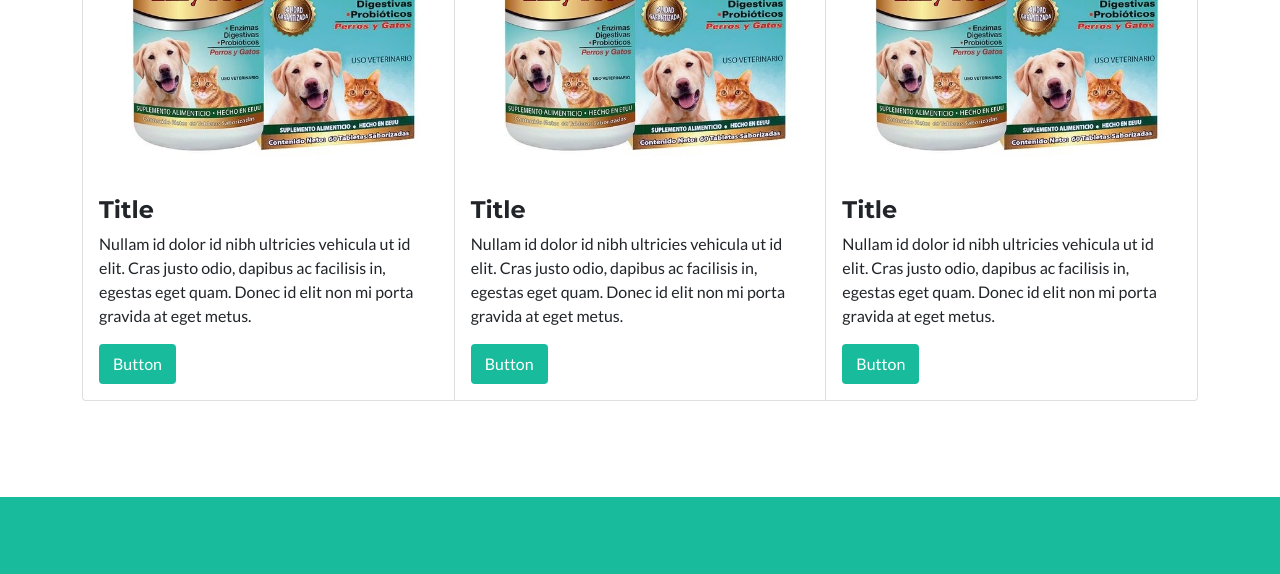
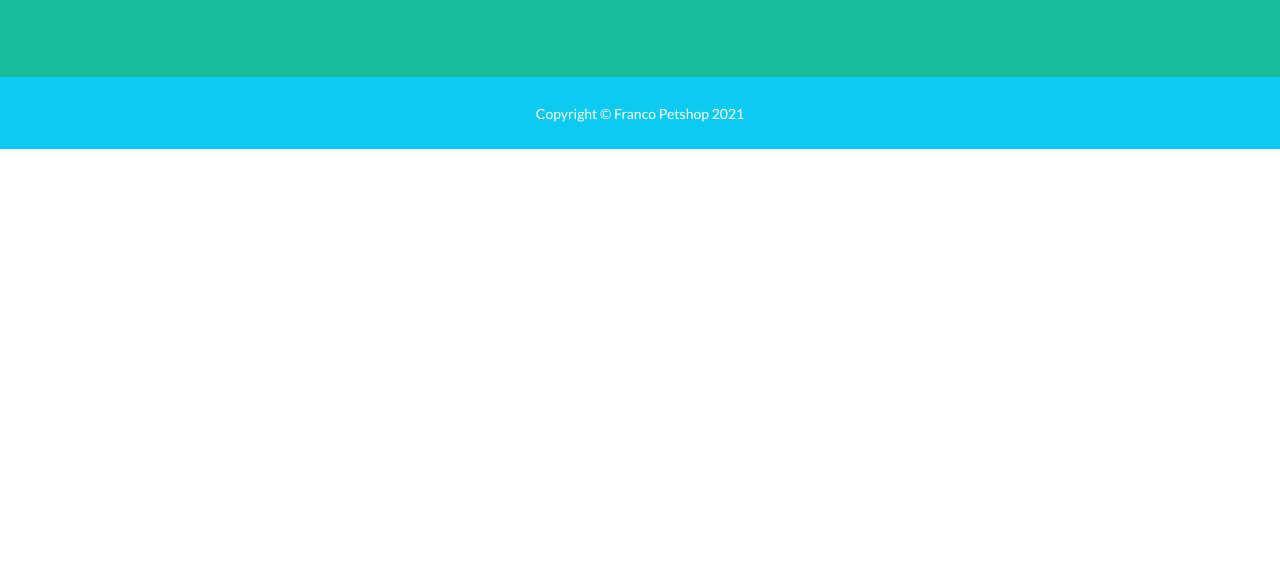
Before and after one commit to NicolasCirulli/FrancoPetShop, a plain HTML site: page juguetes.html in a window 1280 px wide. Shown: the part 500-1074 px from the top of the page. After the commit the page ends 800 px from the top, so only its background shows below. Drawn offline with Linux system fonts and the light colour scheme.

Commit message:
borre las card y cambie las clases del section

```diff
--- a/juguetes.html
+++ b/juguetes.html
@@ -27,30 +27,12 @@
             </div><button class="btn btn-warning ms-3" type="button"><i class="fa fa-shopping-cart"></i></button>
         </div>
     </nav>
-    <section id="contact">
+    <section id="juguetes">
         <div class="container">
             <h2 class="text-uppercase text-center text-secondary mb-0">Nuestros juguetes</h2>
             <hr class="star-dark mb-5">
-            <div class="card-group">
-                <div class="card"><img class="card-img-top w-100 d-block" src="assets/img/enzy-pro-probioticos-suplemento-digestivo-mascotasdoctorpet.jpg">
-                    <div class="card-body">
-                        <h4 class="card-title">Title</h4>
-                        <p class="card-text">Nullam id dolor id nibh ultricies vehicula ut id elit. Cras justo odio, dapibus ac facilisis in, egestas eget quam. Donec id elit non mi porta gravida at eget metus.</p><button class="btn btn-primary" type="button">Button</button>
-                    </div>
-                </div>
-                <div class="card"><img class="card-img-top w-100 d-block" src="assets/img/enzy-pro-probioticos-suplemento-digestivo-mascotasdoctorpet.jpg">
-                    <div class="card-body">
-                        <h4 class="card-title">Title</h4>
-                        <p class="card-text">Nullam id dolor id nibh ultricies vehicula ut id elit. Cras justo odio, dapibus ac facilisis in, egestas eget quam. Donec id elit non mi porta gravida at eget metus.</p><button class="btn btn-primary" type="button">Button</button>
-                    </div>
-                </div>
-                <div class="card"><img class="card-img-top w-100 d-block" src="assets/img/enzy-pro-probioticos-suplemento-digestivo-mascotasdoctorpet.jpg">
-                    <div class="card-body">
-                        <h4 class="card-title">Title</h4>
-                        <p class="card-text">Nullam id dolor id nibh ultricies vehicula ut id elit. Cras justo odio, dapibus ac facilisis in, egestas eget quam. Donec id elit non mi porta gravida at eget metus.</p><button class="btn btn-primary" type="button">Button</button>
-                    </div>
-                </div>
-            </div>
+            <div class="row row-cols-1 row-cols-md-3 g-4" id='contenedor'>
+
         </div>
     </section>
     <footer class="text-center bg-primary footer">
@@ -77,6 +59,7 @@
     </div>
     <script src="assets/bootstrap/js/bootstrap.min.js"></script>
     <script src="assets/js/freelancer.js"></script>
+    <script src="./assets/js/prueba.js"></script>
 </body>
 
 </html>
```
Also changed, not shown: farmacia.html (+7 -19 lines).
